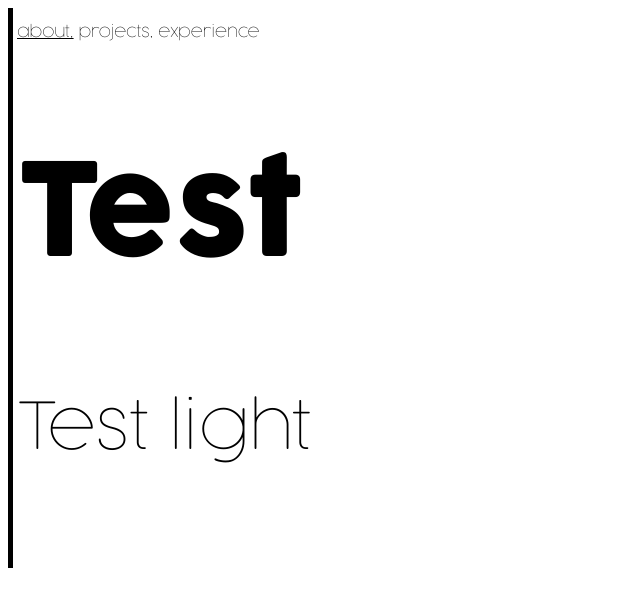
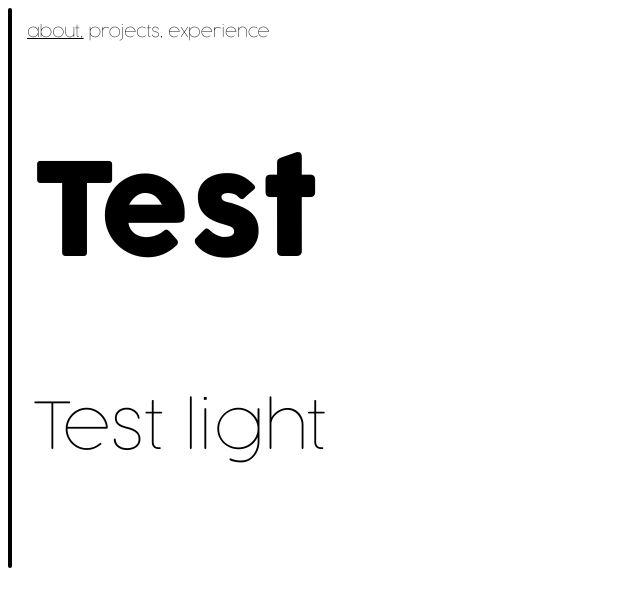
Before and after one commit to mitchbrown1024/mitchbrown1024.github.io, a SvelteKit app: page / in a window 1280 px wide. Shown: the top 606 px of the page, without its empty margins (0-640 px from the left). Built offline with nearby package versions, Linux system fonts and the light colour scheme.

Commit message:
Fixed opacity issue cutting off letters

```diff
--- a/src/routes/+layout.svelte
+++ b/src/routes/+layout.svelte
@@ -13,7 +13,7 @@
                     <li><a href="/experience" class:active="{page.url.pathname ==='/experience'}">experience</a></li>
                 </ul>
             </nav>
-            <div>
+            <div class="content">
                 {@render children()}
             </div>
     </div>
@@ -41,7 +41,7 @@
 		list-style-type: none;
 		font-family: Cocogoose;
 		font-weight: lighter;
-        padding:0;
+        padding-left:15px;
 	}
 	a {
 		color: black;
@@ -57,19 +57,23 @@
 	}
 
     a:hover {
-        opacity: 50%;
+        color: grey;
     }
 
     div.line {
-        border-left: 5px solid black;
+        background-color: black;
         height: 70vh;
         position: relative;
         top: 0;
         width: 4px;
+        border-radius: 2.5px;
     }
 
     div.parent {
         display: inline-flex;
     }
+    div.content {
+        padding-left: 20px;
+    }
 
 </style>
```
